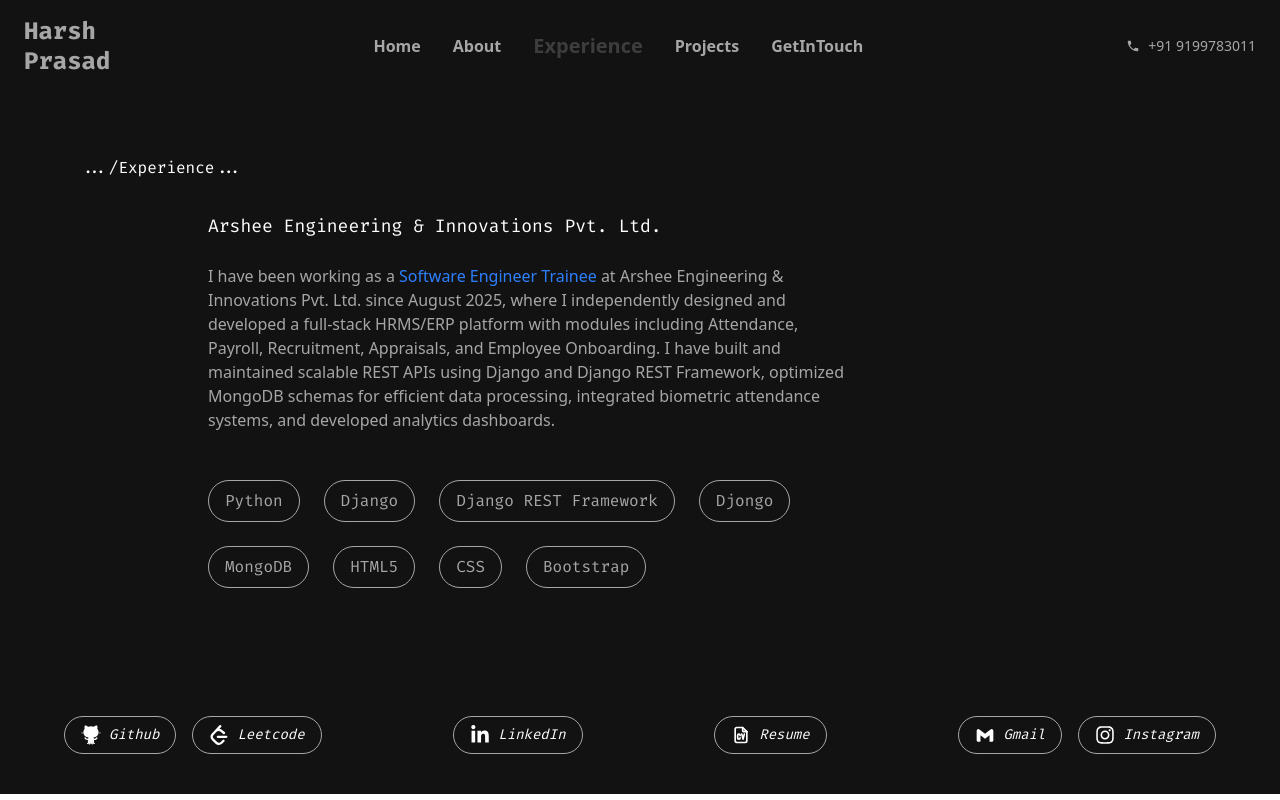
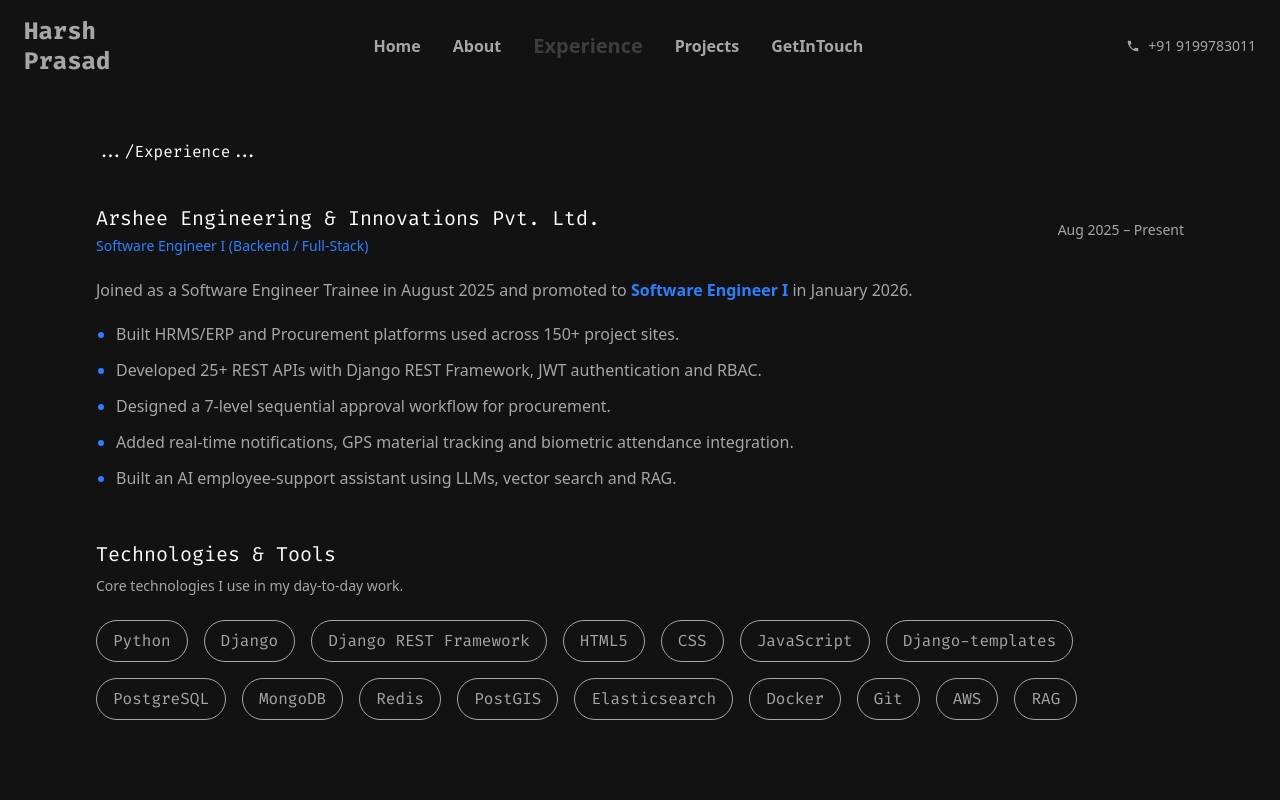
Before and after one commit to Harsh-P30/PortfolioHarsh, a React (Vite) app: page /experience in a window 1280 px wide. Shown: the top 800 px of the page. Built offline with nearby package versions, Linux system fonts and the light colour scheme.

Commit message:
update experience

```diff
--- a/src/Pages/Experience.jsx
+++ b/src/Pages/Experience.jsx
@@ -1,33 +1,107 @@
-import React from 'react'
-import LangCard from '../Component/Cards/LangCard'
+import React from "react";
+import LangCard from "../Component/Cards/LangCard";
+
+const highlights = [
+  "Built HRMS/ERP and Procurement platforms used across 150+ project sites.",
+  "Developed 25+ REST APIs with Django REST Framework, JWT authentication and RBAC.",
+  "Designed a 7-level sequential approval workflow for procurement.",
+  "Added real-time notifications, GPS material tracking and biometric attendance integration.",
+  "Built an AI employee-support assistant using LLMs, vector search and RAG.",
+];
 
 function Experience() {
   return (
-    <div className='bg-back sm:px-8 md:px-16 lg:px-24 '>
+    <section className="min-h-screen bg-back px-5 py-12 sm:px-8 md:px-12 lg:px-24">
+      <div className="mx-auto max-w-7xl">
 
-        <div className='p-16 lg:px-28'>
-            <h1 className='text-white font-fira text-sm sm:text-base  sm:relative right-32 pb-8' >.../Experience...</h1>
+        {/* Section Heading */}
+        <h1 className="pb-10 font-fira text-sm text-white sm:text-base">
+          .../Experience...
+        </h1>
 
-            <div id='tbpc' className=' gap-6 text-white text-xs sm:text-base md:flex w-full'>
-                <div id='left' className='md:w-3/4'>
-                    <h1 className='text-lg font-fira'>Arshee Engineering & Innovations Pvt. Ltd.</h1>
-                    <p className='py-6 text-gray'>I have been working as a <span className='text-blue-500'>Software Engineer Trainee</span> at Arshee Engineering & Innovations Pvt. Ltd. since August 2025, where I independently designed and developed a full-stack HRMS/ERP platform with modules including Attendance, Payroll, Recruitment, Appraisals, and Employee Onboarding. I have built and maintained scalable REST APIs using Django and Django REST Framework, optimized MongoDB schemas for efficient data processing, integrated biometric attendance systems, and developed analytics dashboards.</p>
-                    <div className='py-6 flex flex-wrap gap-6'>
-                        <LangCard name='Python' />
-                        <LangCard name='Django' />
-                        <LangCard name='Django REST Framework' />
-                        <LangCard name='Djongo' />
-                        <LangCard name='MongoDB' />
-                        <LangCard name='HTML5' />
-                        <LangCard name='CSS'/>
-                        <LangCard name='Bootstrap' />
-                    </div>
-                </div>
+        {/* Company Details */}
+        <div className="mb-10 w-full">
+
+          <div className="flex flex-col justify-between gap-2 sm:flex-row sm:items-center">
+            <div>
+              <h2 className="font-fira text-lg text-white sm:text-xl">
+                Arshee Engineering & Innovations Pvt. Ltd.
+              </h2>
+
+              <p className="mt-1 text-sm text-blue-500">
+                Software Engineer I (Backend / Full-Stack)
+              </p>
             </div>
+
+            <span className="text-xs text-gray sm:text-sm">
+              Aug 2025 – Present
+            </span>
+          </div>
+
+          {/* Overview */}
+          <div className="mt-5 text-sm leading-7 text-gray sm:text-base">
+            <p>
+              Joined as a Software Engineer Trainee in August 2025 and
+              promoted to{" "}
+              <span className="font-semibold text-blue-500">
+                Software Engineer I
+              </span>{" "}
+              in January 2026.
+            </p>
+
+            <ul className="mt-4 list-disc space-y-2 pl-5 marker:text-blue-500">
+              {highlights.map((item) => (
+                <li key={item}>{item}</li>
+              ))}
+            </ul>
+          </div>
         </div>
 
-    </div>
-  )
+        {/* Main Technologies */}
+        <div className="mt-12">
+
+          <h2 className="font-fira text-lg text-white sm:text-xl">
+            Technologies & Tools
+          </h2>
+
+          <p className="mt-2 text-xs text-gray sm:text-sm">
+            Core technologies I use in my day-to-day work.
+          </p>
+
+          <div className="py-6 flex flex-wrap gap-3 sm:gap-4">
+
+            {/* Languages & Backend */}
+            <LangCard name="Python" />
+            <LangCard name="Django" />
+            <LangCard name="Django REST Framework" />
+
+            {/* Frontend */}
+            <LangCard name="HTML5" />
+            <LangCard name="CSS" />
+            <LangCard name="JavaScript" />
+            <LangCard name="Django-templates" />
+
+            {/* Databases */}
+            <LangCard name="PostgreSQL" />
+            <LangCard name="MongoDB" />
+            <LangCard name="Redis" />
+            <LangCard name="PostGIS" />
+            <LangCard name="Elasticsearch" />
+
+            {/* DevOps & Cloud */}
+            <LangCard name="Docker" />
+            <LangCard name="Git" />
+            <LangCard name="AWS" />
+
+            {/* AI */}
+            <LangCard name="RAG" />
+
+          </div>
+        </div>
+
+      </div>
+    </section>
+  );
 }
 
-export default Experience
+export default Experience;
```
